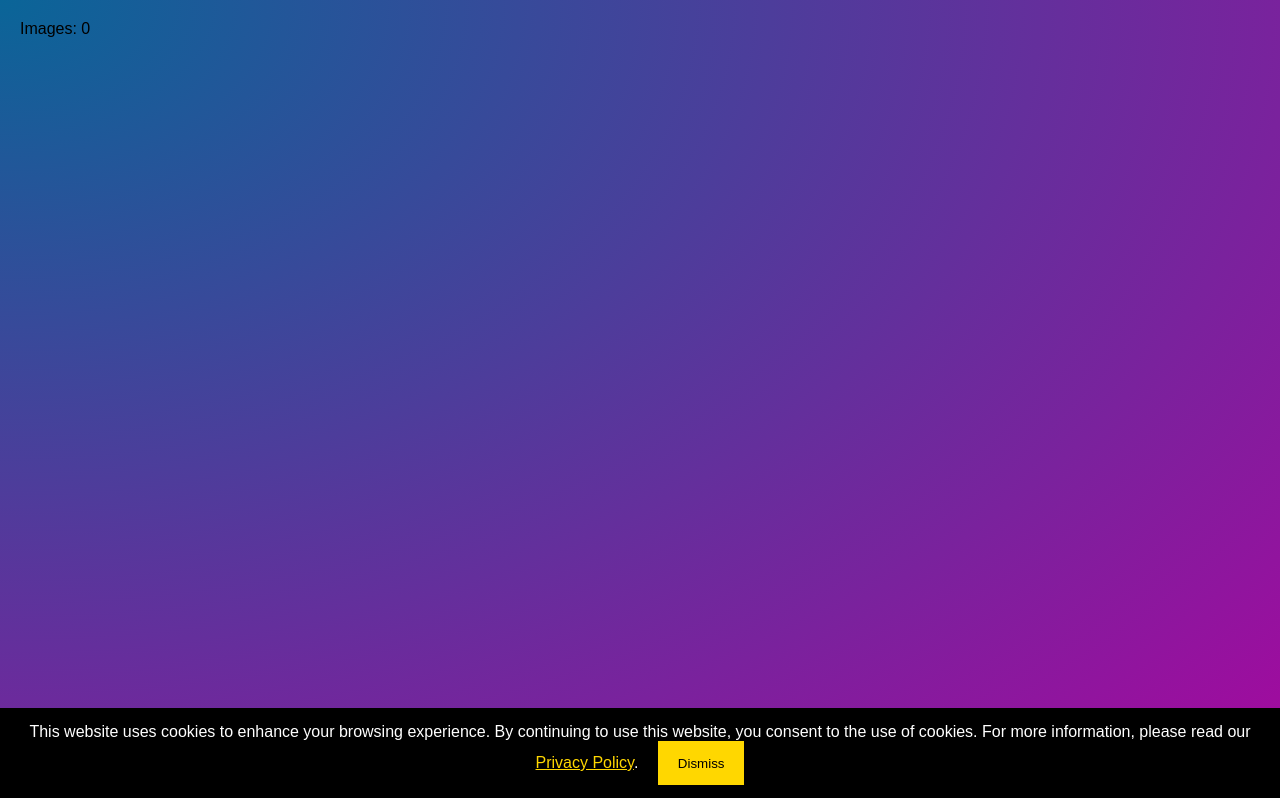
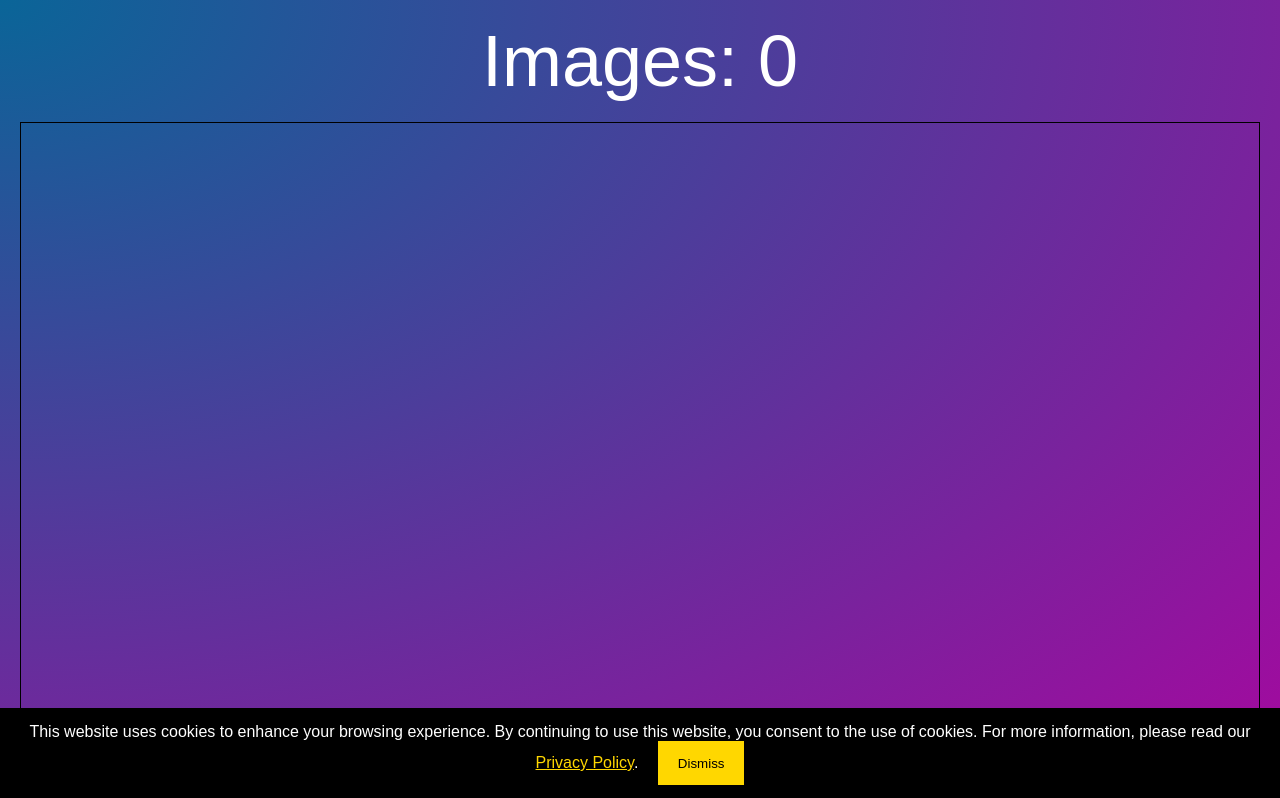
Before and after one commit to jamesbmarshall/smcdublinevent, a website: page public/index.html in a window 1280 px wide. Shown: the top 798 px of the page. Drawn offline with Linux system fonts and the light colour scheme.

Commit message:
Restore missing elements

```diff
--- a/public/styles/styles.css
+++ b/public/styles/styles.css
@@ -403,3 +403,14 @@ main {
         font-size: 0.9em;
     }
 }
+
+#imageCount {
+    font-size: 72px;
+    font-family: Arial, Helvetica, sans-serif;
+    color: #ffffff;
+    text-align: center;
+    margin-bottom: 20px;
+}
+canvas {
+    border: 1px solid black;
+}
```
